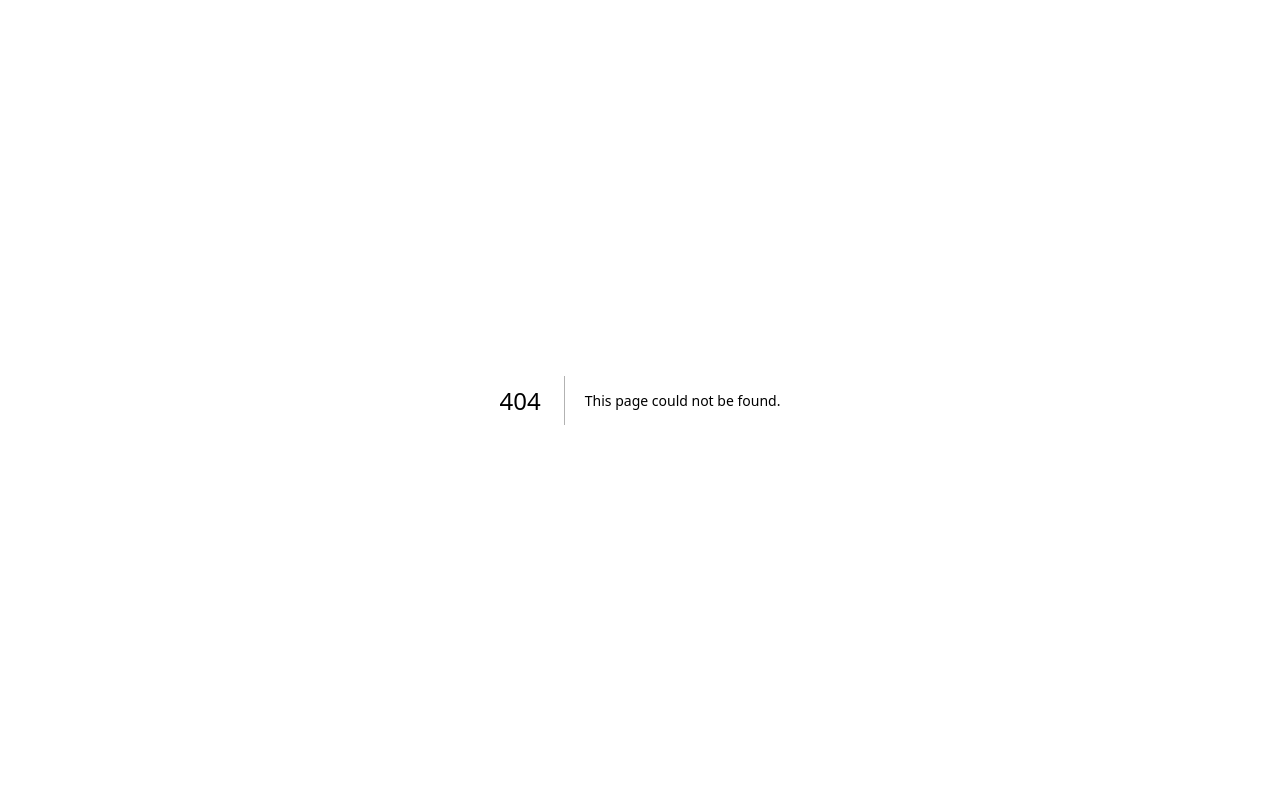
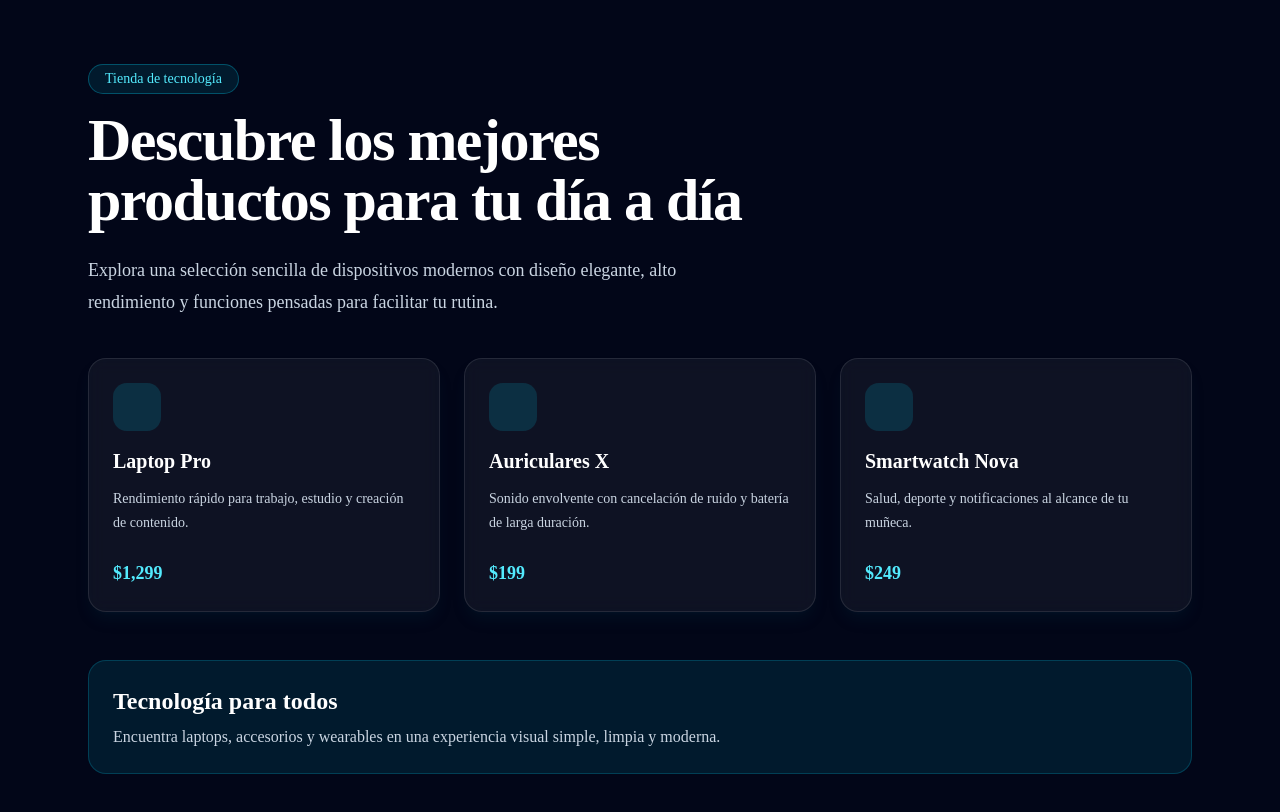
Before and after one commit to luiicode/loginwithdatabase-practice, a Next.js app: page /web in a window 1280 px wide. Before the commit this address had no page. Shown: the top 812 px of the page. Built offline with nearby package versions, Linux system fonts and the light colour scheme.

Commit message:
:sparkles: feat: add WebLayout and WebPage components with product listings

```diff
--- /dev/null
+++ b/app/(privada)/web/layout.tsx
@@ -0,0 +1,11 @@
+export default function WebLayout({
+                                      children,
+                                  }: {
+    children: React.ReactNode;
+}) {
+    return (
+        <div className="min-h-screen">
+            {children}
+        </div>
+    );
+}
--- /dev/null
+++ b/app/(privada)/web/page.tsx
@@ -0,0 +1,62 @@
+const products = [
+    {
+        name: "Laptop Pro",
+        description: "Rendimiento rápido para trabajo, estudio y creación de contenido.",
+        price: "$1,299",
+    },
+    {
+        name: "Auriculares X",
+        description: "Sonido envolvente con cancelación de ruido y batería de larga duración.",
+        price: "$199",
+    },
+    {
+        name: "Smartwatch Nova",
+        description: "Salud, deporte y notificaciones al alcance de tu muñeca.",
+        price: "$249",
+    },
+]
+
+export default function WebPage() {
+    return (
+        <main className="min-h-screen bg-slate-950 text-slate-100">
+            <section className="mx-auto flex min-h-screen max-w-6xl flex-col justify-center px-6 py-16">
+                <div className="mb-10 max-w-2xl">
+                    <p className="mb-4 inline-flex rounded-full border border-cyan-400/30 bg-cyan-400/10 px-4 py-1 text-sm font-medium text-cyan-300">
+                        Tienda de tecnología
+                    </p>
+                    <h1 className="text-4xl font-bold tracking-tight text-white sm:text-6xl">
+                        Descubre los mejores productos para tu día a día
+                    </h1>
+                    <p className="mt-6 text-lg leading-8 text-slate-300">
+                        Explora una selección sencilla de dispositivos modernos con diseño elegante,
+                        alto rendimiento y funciones pensadas para facilitar tu rutina.
+                    </p>
+                </div>
+
+                <div className="grid gap-6 md:grid-cols-3">
+                    {products.map((product) => (
+                        <article
+                            key={product.name}
+                            className="rounded-2xl border border-white/10 bg-white/5 p-6 shadow-lg shadow-cyan-950/20 backdrop-blur"
+                        >
+                            <div className="mb-4 h-12 w-12 rounded-xl bg-cyan-400/15" />
+                            <h2 className="text-xl font-semibold text-white">{product.name}</h2>
+                            <p className="mt-3 text-sm leading-6 text-slate-300">
+                                {product.description}
+                            </p>
+                            <p className="mt-6 text-lg font-bold text-cyan-300">{product.price}</p>
+                        </article>
+                    ))}
+                </div>
+
+                <div className="mt-12 rounded-2xl border border-cyan-400/20 bg-cyan-400/10 p-6">
+                    <h2 className="text-2xl font-semibold text-white">Tecnología para todos</h2>
+                    <p className="mt-2 max-w-3xl text-slate-300">
+                        Encuentra laptops, accesorios y wearables en una experiencia visual simple,
+                        limpia y moderna.
+                    </p>
+                </div>
+            </section>
+        </main>
+    )
+}
```
